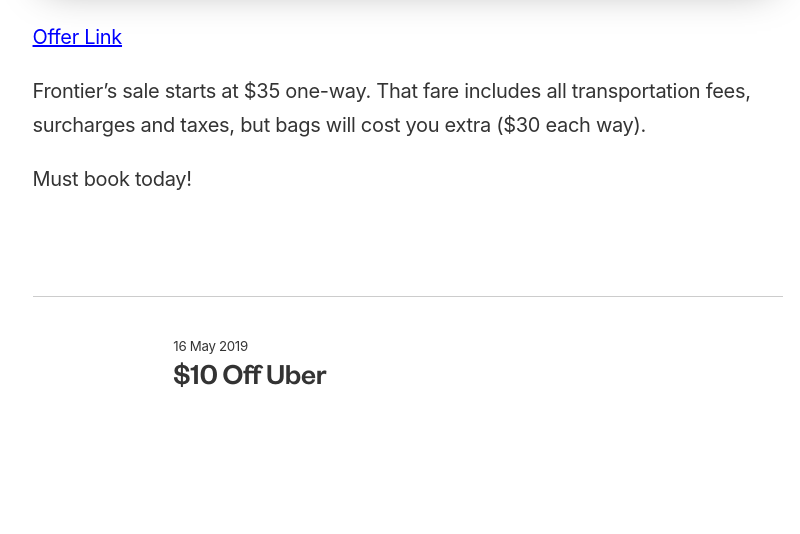
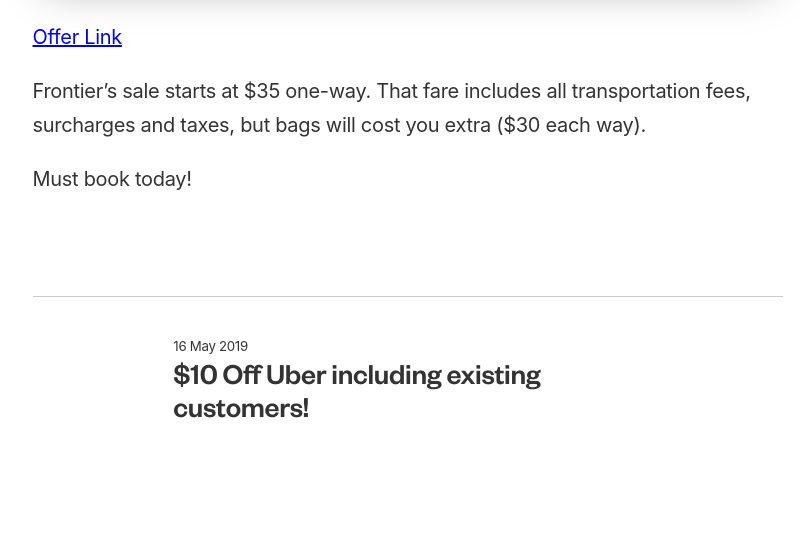
Before and after one commit to ohiosveryown/atldeals, a Jekyll site: the page built from _posts/2019-05-22-frontier-25-dollars-plus-fares.markdown, in a window 1280 px wide. Shown: the part 898-1432 px from the top of the page, without its empty margins (232-1032 px from the left). Built offline with Jekyll 4.4.1, drawn with Linux system fonts in a browser that asks for light colours; before the commit the page ends 1399 px from its top, so only the background shows below that.

Commit message:
Updated Post Six

```diff
--- a/_posts/2019-05-16-post-six.markdown
+++ b/_posts/2019-05-16-post-six.markdown
@@ -1,14 +1,14 @@
 ---
-title: Freebird (Uber) - $10 Off
+title: Freebird - $10 Off
 date: 2019-05-16 08:00:00 Z
 permalink: FreeUber
 categories:
 - deals
 - new
 - freebies
-postTitle: Freebird (UBER) - $10 off
+postTitle: Freebird - $10 off
 icon:
-description: "$10 Off Uber"
+description: "$10 Off Uber including existing customers!"
 image: https://i.imgur.com/btu48AG.jpg
 layout: post
 ---
```
